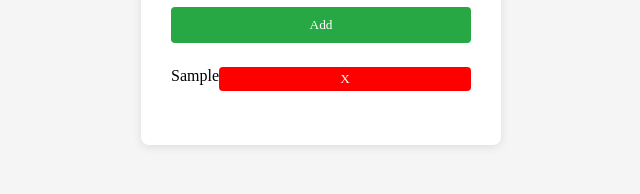
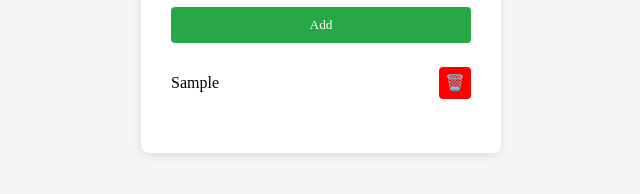
Before and after one commit to magiccow444/TaskList, a plain HTML site: page index.html in a window 1280 px wide. Both pictures are taken after typing "Sample" into the empty fields and a click on the button "Add". Shown: the part 210-404 px from the top of the page, without its empty margins (319-959 px from the left). Drawn offline with Linux system fonts and the light colour scheme.

Commit message:
Fixed Deleted Button

```diff
--- a/script.js
+++ b/script.js
@@ -14,7 +14,7 @@ function addTask() {
     });
 
     const removeBtn = document.createElement('button');
-    removeBtn.textContent = 'X';
+    removeBtn.textContent = '🗑️';
     removeBtn.classList.add('remove-btn');
     removeBtn.onclick = () => li.remove();
 
--- a/style.css
+++ b/style.css
@@ -37,9 +37,11 @@ body {
   }
 
   li {
-    padding: 8px 0;
     display: flex;
     justify-content: space-between;
+    align-items: center;
+    padding: 8px 0;
+    font-size: 16px;
   }
 
   li.completed {
@@ -49,9 +51,20 @@ body {
 
   .remove-btn {
     background: red;
+    border: none;
     color: white;
-    border: none;
-    padding: 4px 8px;
+    width: 32px;
+    height: 32px;
+    font-size: 16px;
+    border-radius: 4px;
     cursor: pointer;
-    border-radius: 4px;
+    margin-left: auto;
+    display: flex;
+    align-items: center;
+    justify-content: center;
+    flex-shrink: 0;
   }
+
+  .remove-btn:hover {
+    background: darkred;
+  }
```
